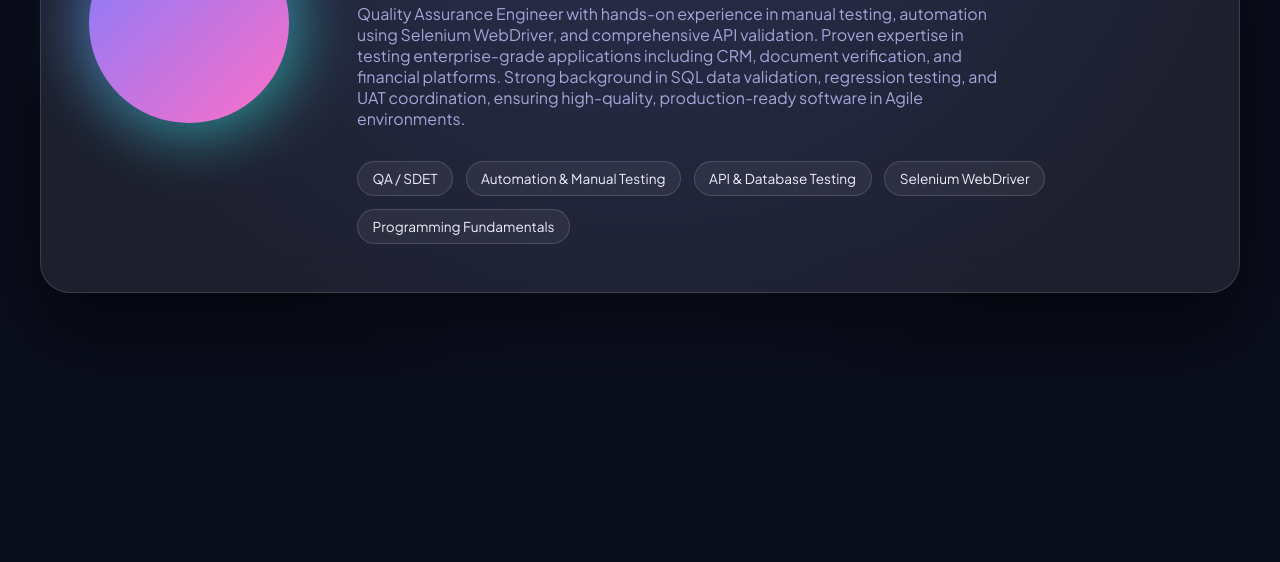
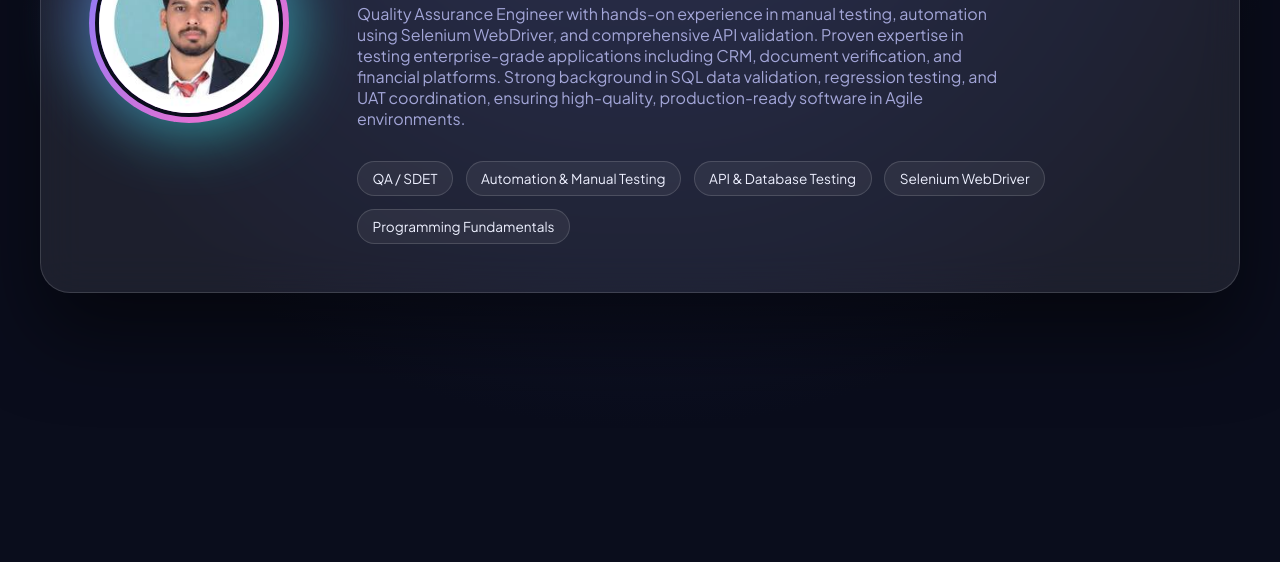
Before and after one commit to yashvashisht/My-portfolio, a website: page index.html in a window 1280 px wide. Shown: the part 238-800 px from the top of the page. Drawn offline with Linux system fonts and the light colour scheme; the site is published under a folder, as on GitHub Pages, so addresses that start at the root find nothing.

Commit message:
Fix profile image path for production

```diff
--- a/index.html
+++ b/index.html
@@ -209,7 +209,7 @@ button{
   <div class="container hero">
     <div class="hero-card">
       <div class="avatar">
-        <img src="/assets/yash-image-CLzesBsF.png" alt="Yash Vashisht">
+<img src="assets/yash-image-CLzesBsF.png" alt="Yash Vashisht">
       </div>
 
       <div>
```
